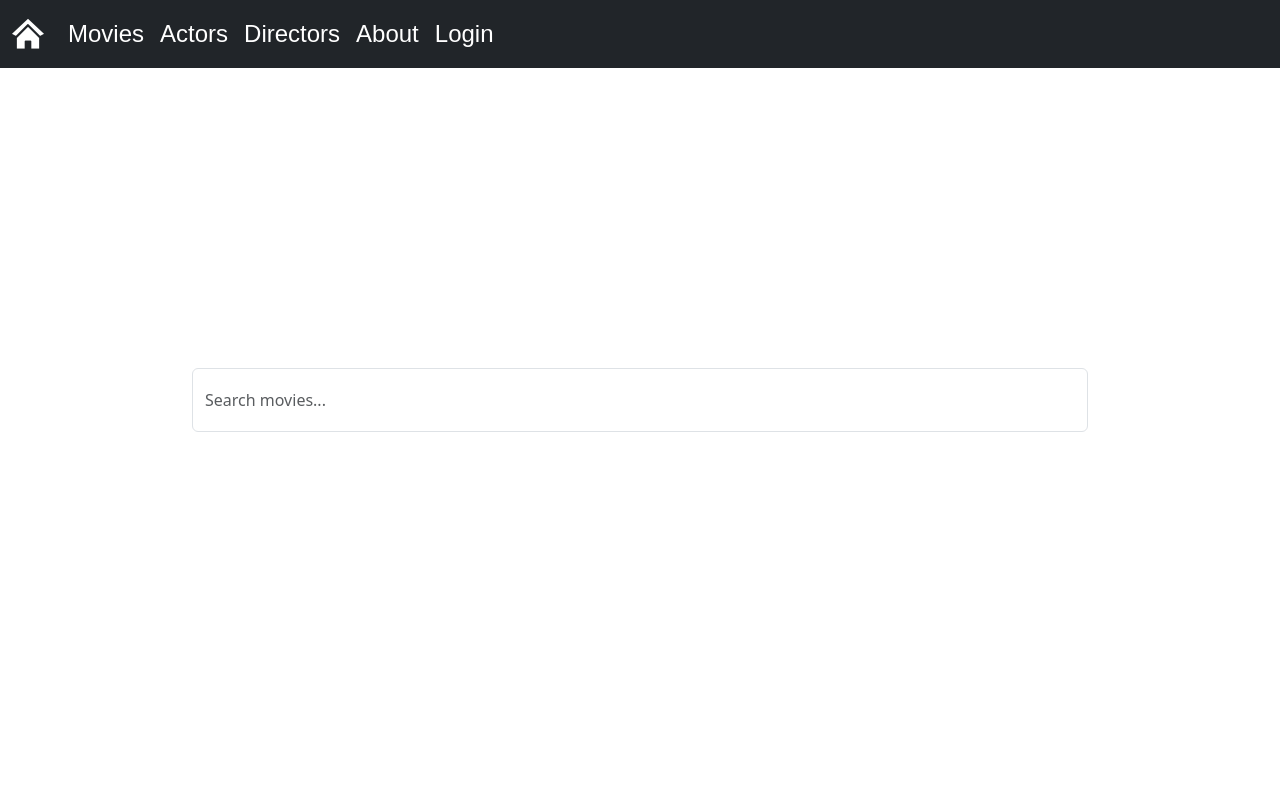
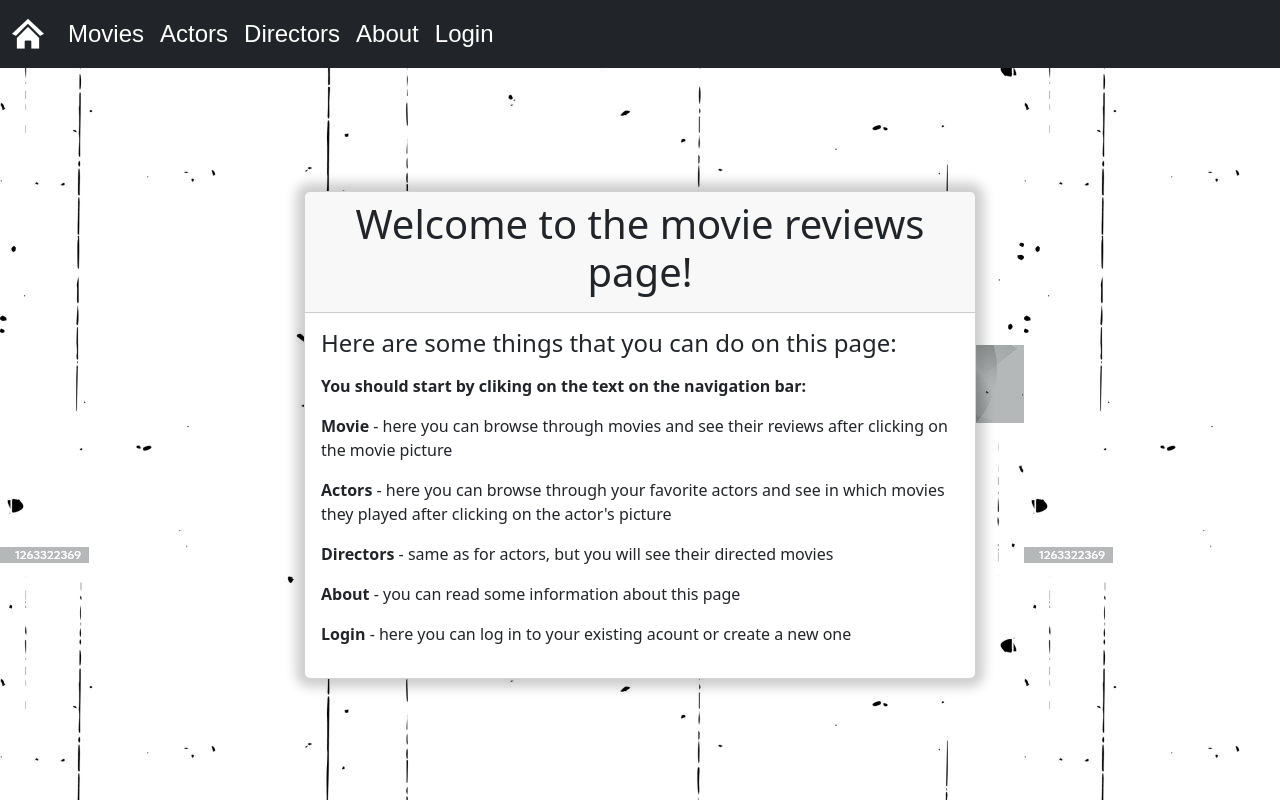
Before and after one commit to MichalPavlov/SP, a Django app: page / in a window 1280 px wide. Run offline with Django 5.2, Linux system fonts and the light colour scheme.

Commit message:
index and about done + some styling

```diff
--- a/static/styles/aboutStyle.css
+++ /dev/null
@@ -1,4 +0,0 @@
-.text-wrapper {
-    margin-left: 10px;
-    margin-right: 10px;
-}
--- a/static/styles/indexStyle.css
+++ b/static/styles/indexStyle.css
@@ -1,18 +1,5 @@
-html, body {
-    height: 100%;
-    width: 100%;
-    display: flex;
-    flex-direction: column;
-}
-
-.search-bar {
-    flex: 1;
+.part-center {
     display: flex;
     justify-content: center;
     align-items: center;
 }
-
-.search-bar .form-control {
-    width: 70%;
-    height: 8%;
-}
--- a/static/styles/movieStyle.css
+++ b/static/styles/movieStyle.css
@@ -39,6 +39,10 @@
     width: 50%;;
 }
 
+.card {
+    max-width: 100%;
+}
+
 .movie-picture {
     width: 100%;
     height: auto;
@@ -73,6 +77,7 @@
 }
 
 .update-delete {
+    margin-left: 20px;
     display: flex;
     flex-direction: column;
 }
--- a/static/styles/sizeStyle.css
+++ b/static/styles/sizeStyle.css
@@ -1,5 +1,13 @@
 body {
     background-image: url('../images/istockphoto-1263322369-1024x1024.jpg');
+}
+
+.btn {
+    box-shadow: 0 0 12px 8px rgba(0, 0, 0, 0.2);
+}
+
+.card {
+    box-shadow: 0 0 12px 8px rgba(0, 0, 0, 0.2);
 }
 
 .wrapper {
@@ -19,6 +27,7 @@
 }
 .part-center {
     width: auto;
+    max-width: 100%;
     flex: 1;
 }
 .part-right {
@@ -45,6 +54,7 @@
     }
     .part-center {
         width: auto;
+        max-width: 60%;
         flex: 1;
     }
     .part-right {
--- a/templates/index.html
+++ b/templates/index.html
@@ -4,6 +4,7 @@
 <head>
     <meta charset="UTF-8">
     <meta name="viewport" content="width=device-width, initial-scale=1.0">
+    <link rel="stylesheet" href="{% static 'styles/sizeStyle.css' %}">
     <link rel="stylesheet" href="{% static 'styles/indexStyle.css' %}">
     <link href="https://cdn.jsdelivr.net/npm/bootstrap@5.3.3/dist/css/bootstrap.min.css" rel="stylesheet" integrity="sha384-QWTKZyjpPEjISv5WaRU9OFeRpok6YctnYmDr5pNlyT2bRjXh0JMhjY6hW+ALEwIH" crossorigin="anonymous">
     <script src="https://cdn.jsdelivr.net/npm/bootstrap@5.3.3/dist/js/bootstrap.bundle.min.js" integrity="sha384-YvpcrYf0tY3lHB60NNkmXc5s9fDVZLESaAA55NDzOxhy9GkcIdslK1eN7N6jIeHz" crossorigin="anonymous"></script>
@@ -12,10 +13,28 @@
 <body>
 
     {% include 'navbar.html' %}
-
-<div class="search-bar">
-    <input type="text" class="form-control" placeholder="Search movies...">
-</div>
-
+    <div class="wrapper">
+        <div class="part">
+            <aside class="part-left"></aside>
+            <main class="part-center">
+                <div class="card m-5">
+                    <div class="card-header text-center">
+                        <h1>Welcome to the movie reviews page!</h1>
+                    </div>
+                    <div class="card-body">
+                        <h4>Here are some things that you can do on this page:</h4>
+                        <p></p>
+                        <p><strong>You should start by cliking on the text on the navigation bar:</strong></p>
+                        <p><strong>Movie</strong> - here you can browse through movies and see their reviews after clicking on the movie picture</p>
+                        <p><strong>Actors</strong> - here you can browse through your favorite actors and see in which movies they played after clicking on the actor's picture</p>
+                        <p><strong>Directors</strong> - same as for actors, but you will see their directed movies</p>
+                        <p><strong>About</strong> - you can read some information about this page</p>
+                        <p><strong>Login</strong> - here you can log in to your existing acount or create a new one</p>
+                    </div>
+                </div>
+            </main>
+            <aside class="part-right"></aside>
+        </div>
+    </div>
 </body>
 </html>
```
Also changed, not shown: templates/about.html (+9 -7 lines), db.sqlite3.
